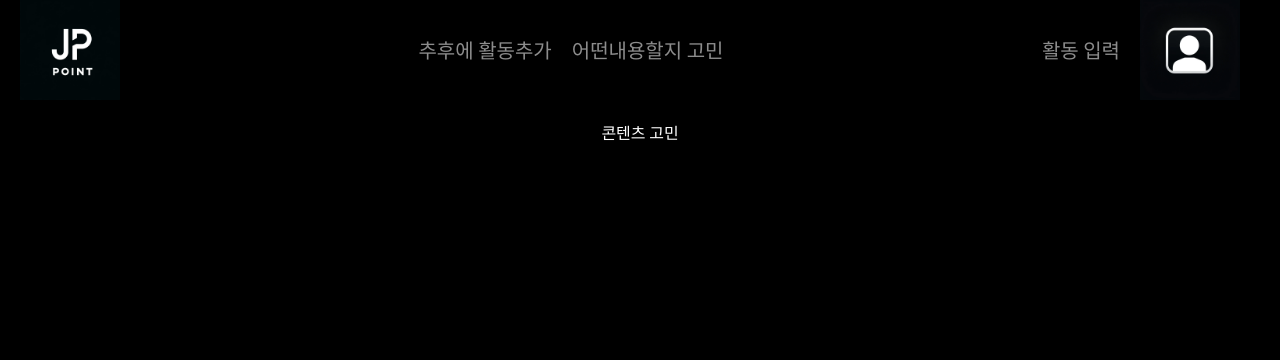
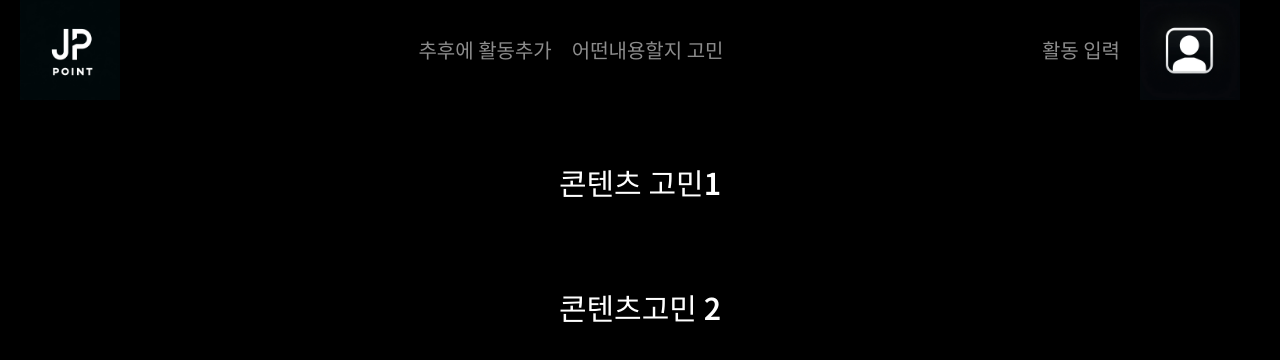
Before and after one commit to Koh-Du-Beom/Old-version-Jamie-Point, a React (Create React App) app: page / in a window 1280 px wide. Shown: the top 360 px of the page. Built offline with nearby package versions, Linux system fonts and the light colour scheme.

Commit message:
homepage making

```diff
--- a/src/pages/HomePage.tsx
+++ b/src/pages/HomePage.tsx
@@ -1,10 +1,17 @@
 import HomeLayout from "../layouts/HomeLayout";
-
+import classes from '../styles/page/HomePage.module.css';
 
 const HomePage = () => {
   return (
     <HomeLayout>
-			콘텐츠 고민
+			<div className={classes.container}>
+				<div className={classes.wrapper}>
+					콘텐츠 고민1
+				</div>
+				<div className={classes.wrapper}>
+					콘텐츠고민 2
+				</div>
+			</div>
 		</HomeLayout>
   )
 }
--- a/src/pages/SWConvergencePage.tsx
+++ b/src/pages/SWConvergencePage.tsx
@@ -92,6 +92,9 @@ const SWConvergencePage:React.FC = () => {
 				<div className={classes.button_wrapper}>
 					<button className={classes.button} onClick={handlePlusButton}>+</button>
 				</div>
+				<div className={classes.button_wrapper}>
+					<button className={classes.button}>-</button>
+				</div>
 			</div>
 
 			{activitiesData.slice().reverse().map((activity) => (
--- a/src/pages/SWCooperationPage.tsx
+++ b/src/pages/SWCooperationPage.tsx
@@ -92,6 +92,9 @@ const SWCooperationPage : React.FC = () =>{
 				<div className={classes.button_wrapper}>
 					<button className={classes.button} onClick={handlePlusButton}>+</button>
 				</div>
+				<div className={classes.button_wrapper}>
+					<button className={classes.button}>-</button>
+				</div>
 			</div>
 
 			{activitiesData.slice().reverse().map((activity) => (
--- a/src/pages/SWCorePage.tsx
+++ b/src/pages/SWCorePage.tsx
@@ -98,6 +98,9 @@ const SWCorePage:React.FC = () => {
 				<div className={classes.button_wrapper}>
 					<button className={classes.button} onClick={handlePlusButton}>+</button>
 				</div>
+				<div className={classes.button_wrapper}>
+					<button className={classes.button}>-</button>
+				</div>
 			</div>
 			{/* 원래 activitiesData를 그래도 map해서 보여주는 식으로 했지만, slice를 통한 얕은 복사를 통해
 			원본인 activititiesData에도 손상이 가지 않으면서 의도한 대로 보여주기 */}
--- a/src/pages/SWValuePage.tsx
+++ b/src/pages/SWValuePage.tsx
@@ -92,6 +92,9 @@ const SWValuePage:React.FC = () => {
 				<div className={classes.button_wrapper}>
 					<button className={classes.button} onClick={handlePlusButton}>+</button>
 				</div>
+				<div className={classes.button_wrapper}>
+					<button className={classes.button}>-</button>
+				</div>
 			</div>
 
 			{activitiesData.slice().reverse().map((activity) => (
--- /dev/null
+++ b/src/styles/page/HomePage.module.css
@@ -0,0 +1,9 @@
+.container{
+	display: flex;
+	flex-direction: column;
+}
+
+.wrapper{
+	margin: 40px;
+	font-size: 30px;
+}
--- a/src/styles/page/PageStyles.module.css
+++ b/src/styles/page/PageStyles.module.css
@@ -1,9 +1,11 @@
 
 .button_container{
+	display: flex;
 	margin: 0 auto;
 	background-color: #2B2C31;
 	border-radius: 10px;
-	width: 50%;
+	width: 30%;
+	justify-content: center;
 }
 
 .button_wrapper{
@@ -14,12 +16,15 @@
 }
 
 .button{
-	margin: 0 10px;
+	margin: 10px;
 	padding: 10px;
-	background-color: #2B2C31;
-	color: #ffffff;
+	width: 60px;
+	height: 60px;
+	background-color: #ffffff;
+	color: #000000;
 	border-radius: 10px;
-	border: 2px solid #000000;
+	border: 2px solid #ffffff;
+	font-size: 25px;
 }
 
 .button:hover{
```
